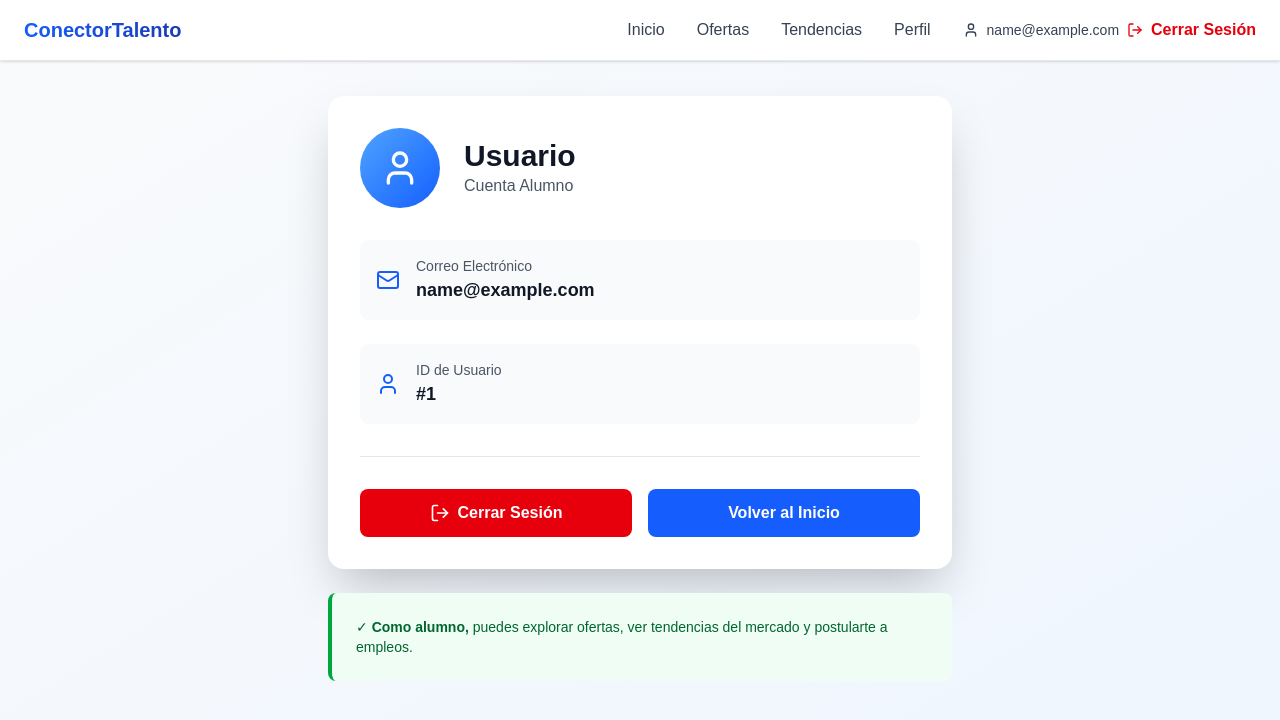
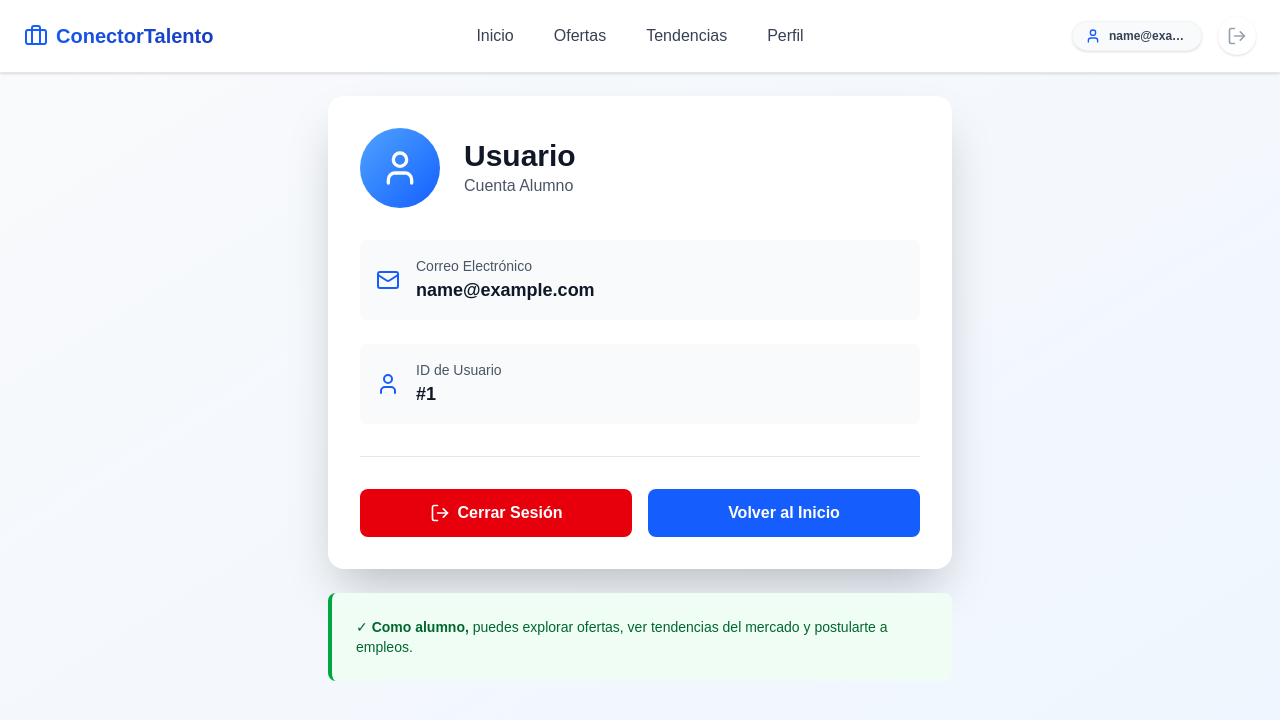
Before and after one commit to Samskrae/ProyectoIntermodularGrupo5-DAWM2526, a Next.js app in the folder frontend/: page /perfil in a window 1280 px wide. Shown: the top 720 px of the page. Built offline with nearby package versions, Linux system fonts and the light colour scheme; sample sign-in values are in the browser's storage.

Commit message:
refactor: rediseñado el menú de navegación

```diff
--- a/frontend/app/components/Navigation.tsx
+++ b/frontend/app/components/Navigation.tsx
@@ -2,7 +2,7 @@
 
 import Link from 'next/link';
 import { useRouter } from 'next/navigation';
-import { Menu, X, LogOut, User } from 'lucide-react';
+import { Menu, X, LogOut, User, Building2, TrendingUp, Briefcase, Home } from 'lucide-react';
 import { useState } from 'react';
 import { useAuth } from '../context/AuthContext';
 
@@ -17,76 +17,107 @@ export default function Navigation() {
     setIsOpen(false);
   };
 
+  // Clase para el efecto de la línea azul en el hover
+  const linkStyles = "relative group text-gray-700 hover:text-blue-600 transition-colors font-medium py-2 px-1";
+  const underlineStyles = "absolute bottom-0 left-0 w-0 h-0.5 bg-blue-600 transition-all duration-300 group-hover:shadow-[0_0_8px_rgba(37,99,235,0.6)] group-hover:w-full";
+
   return (
     <nav className="fixed top-0 w-full bg-white border-b border-gray-200 z-50 shadow-sm">
       <div className="max-w-7xl mx-auto px-6 py-4 flex items-center justify-between">
-        {/* Logo */}
-        <Link href="/" className="font-bold text-xl bg-gradient-to-r from-blue-600 to-blue-800 bg-clip-text text-transparent">
-          ConectorTalento
+
+        {/* 1. Logo */}
+        <div className="flex-shrink-0 w-48">
+          <Link href="/" className="font-bold text-xl bg-gradient-to-r from-blue-600 to-blue-800 bg-clip-text text-transparent flex items-center gap-2">
+            <Briefcase className="w-6 h-6 text-blue-600" />
+            <span>ConectorTalento</span>
           </Link>
+        </div>
 
-        {/* Mobile Menu Button */}
-        <button
-          onClick={() => setIsOpen(!isOpen)}
-          className="md:hidden"
-        >
+        {/* Botón menú móvil */}
+        <button onClick={() => setIsOpen(!isOpen)} className="md:hidden">
           {isOpen ? <X className="w-6 h-6" /> : <Menu className="w-6 h-6" />}
         </button>
 
-        {/* Desktop Menu */}
-        <div className={`${isOpen ? 'block' : 'hidden'} md:block absolute md:static top-full left-0 right-0 md:top-auto md:right-auto bg-white md:bg-transparent border-b md:border-b-0 md:flex gap-8 p-6 md:p-0 items-start md:items-center`}>
-          <Link href="/" className="block md:inline text-gray-700 hover:text-blue-600 transition font-medium">
-            Inicio
-          </Link>
-          <Link href="/ofertas" className="block md:inline text-gray-700 hover:text-blue-600 transition font-medium">
-            Ofertas
-          </Link>
-          <Link href="/tendencias" className="block md:inline text-gray-700 hover:text-blue-600 transition font-medium">
-            Tendencias
+        {/* 2. Desktop Menu - CENTRADO */}
+        <div className={`
+          ${isOpen ? 'flex' : 'hidden'}
+          md:flex absolute md:static top-full left-0 right-0
+          flex-col md:flex-row flex-1 justify-center
+          bg-white md:bg-transparent border-b md:border-b-0
+          gap-8 p-6 md:p-0 items-start md:items-center
+        `}>
+          <Link href="/" className={linkStyles}>
+            <span>Inicio</span>
+            <span className={underlineStyles}></span>
           </Link>
 
-          {user ? (
+          <Link href="/ofertas" className={linkStyles}>
+            <span>Ofertas</span>
+            <span className={underlineStyles}></span>
+          </Link>
+
+          <Link href="/tendencias" className={linkStyles}>
+            <span>Tendencias</span>
+            <span className={underlineStyles}></span>
+          </Link>
+
+          {user && (
             <>
               {userType === 'alumno' && (
-                <Link href="/postulaciones" className="block md:inline text-gray-700 hover:text-blue-600 transition font-medium">
-                  Mis Postulaciones
+                <Link href="/postulaciones" className={linkStyles}>
+                  <span>Mis Postulaciones</span>
+                  <span className={underlineStyles}></span>
                 </Link>
               )}
               {userType === 'empresa' && (
                 <>
-                  <Link href="/dashboard" className="block md:inline text-gray-700 hover:text-blue-600 transition font-medium">
-                    Dashboard
+                  <Link href="/dashboard" className={linkStyles}>
+                    <span>Dashboard</span>
+                    <span className={underlineStyles}></span>
                   </Link>
-                  <Link href="/crear-oferta" className="block md:inline text-gray-700 hover:text-blue-600 transition font-medium">
-                    Crear Oferta
+                  <Link href="/crear-oferta" className={linkStyles}>
+                    <span>Crear Oferta</span>
+                    <span className={underlineStyles}></span>
                   </Link>
                 </>
               )}
-              <Link href="/perfil" className="block md:inline text-gray-700 hover:text-blue-600 transition font-medium">
-                Perfil
+              <Link href="/perfil" className={linkStyles}>
+                <span>Perfil</span>
+                <span className={underlineStyles}></span>
               </Link>
-              <div className="flex flex-col md:flex-row gap-3 md:gap-2 items-start md:items-center ml-4 md:ml-0 pt-4 md:pt-0 border-t md:border-t-0">
-                <div className="flex items-center space-x-2 text-sm text-gray-700">
-                  <User className="w-4 h-4" />
-                  <span className="font-medium truncate max-w-[150px]">
+            </>
+          )}
+        </div>
+
+        {/* 3. Derecha: User Info & Logout (Separados) */}
+        <div className="hidden md:flex flex-shrink-0 w-48 justify-end items-center gap-4">
+          {user ? (
+            <>
+              {/* Bloque de Usuario (Icono dinámico) */}
+              <div className="flex items-center space-x-2 px-3 py-1.5 bg-gray-50 rounded-full border border-gray-100 shadow-sm">
+                {userType === 'empresa' ? (
+                  <Building2 className="w-4 h-4 text-blue-600" />
+                ) : (
+                  <User className="w-4 h-4 text-blue-600" />
+                )}
+                <span className="text-xs font-semibold text-gray-700 truncate max-w-[80px]">
                   {user.nombre || user.nombre_comercial || user.email}
                 </span>
               </div>
+
+              {/* Botón Logout Separado */}
               <button
                 onClick={handleLogout}
-                  className="flex items-center space-x-2 text-red-600 hover:text-red-700 transition font-semibold"
+                className="p-2 text-gray-400 hover:text-red-600 hover:bg-red-50 rounded-full transition-all duration-200 shadow-sm border border-transparent hover:border-red-100"
+                title="Cerrar Sesión"
               >
-                  <LogOut className="w-4 h-4" />
-                  <span>Cerrar Sesión</span>
+                <LogOut className="w-5 h-5" />
               </button>
-              </div>
             </>
           ) : (
-            <div className="flex flex-col md:flex-row gap-3 md:gap-4 items-start md:items-center ml-4 md:ml-0 pt-4 md:pt-0 border-t md:border-t-0 md:border-l md:pl-8">
-              <Link href="/auth" className="block md:inline bg-blue-600 hover:bg-blue-700 px-6 py-2 rounded-lg transition">
+            <Link href="/auth" className="bg-blue-600 hover:bg-blue-700 px-6 py-2 rounded-lg transition-transform active:scale-95">
               <span className="text-white font-semibold">Entrar</span>
             </Link>
-            </div>
           )}
         </div>
       </div>
```
Also changed, not shown: 1 other file (tests, documents, lock files or other folders). Lines whose indentation alone changed are shown as unchanged.
